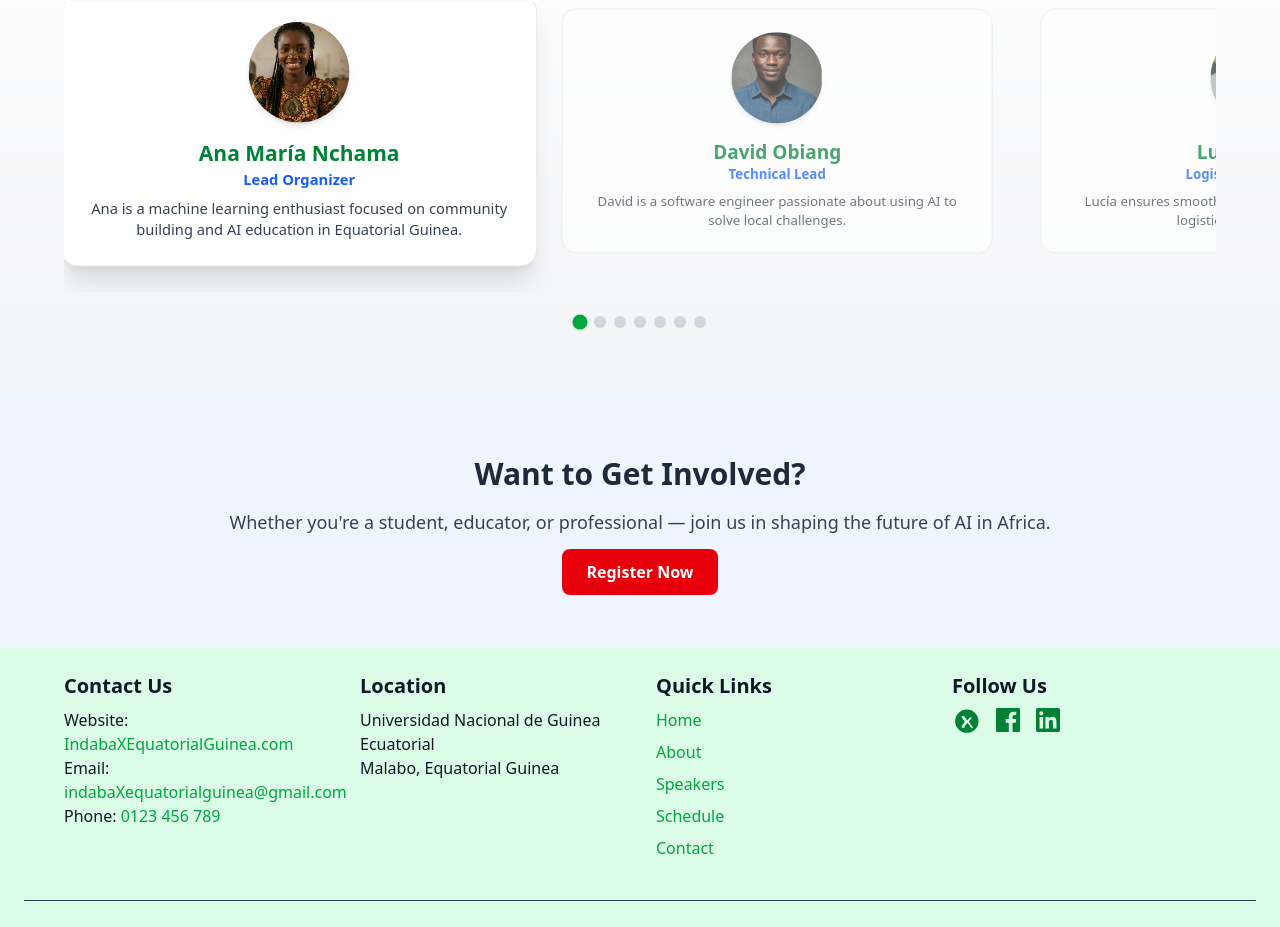
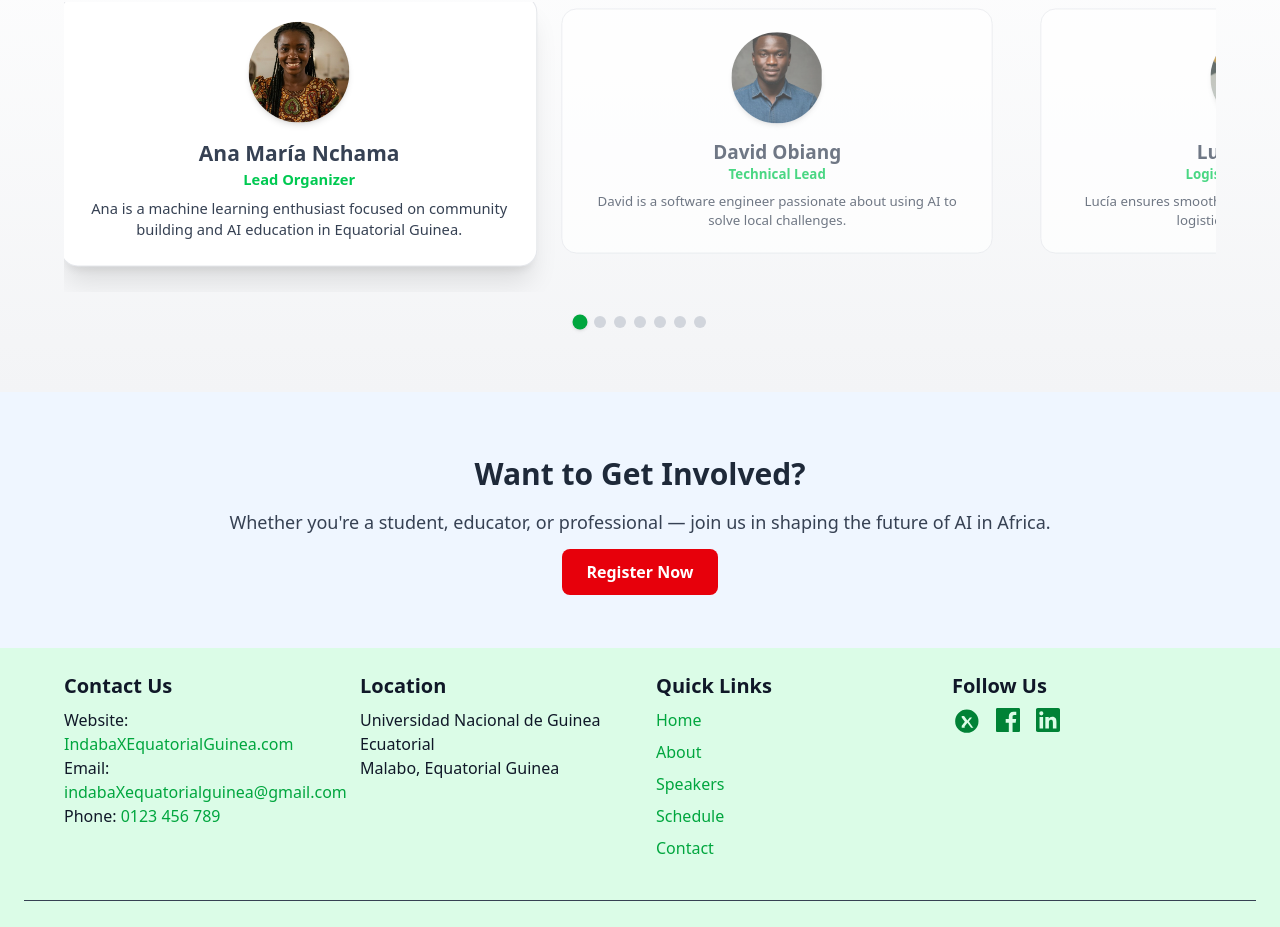
Before and after one commit to NeoPhetoane/IndabaX_Equatorial_Guinea, a React (Vite) app: page /about in a window 1280 px wide. Shown: the part 1184-2111 px from the top of the page. Built offline with nearby package versions, Linux system fonts and the light colour scheme.

Commit message:
Small styling changes(Colors).

```diff
--- a/src/components/OrganisingTeam.jsx
+++ b/src/components/OrganisingTeam.jsx
@@ -118,10 +118,8 @@ export default function OrganisingTeam() {
                 alt={member.name}
                 className="w-24 h-24 mx-auto rounded-full object-cover shadow-md mb-4"
               />
-              <h3 className="text-xl font-bold text-green-700">
-                {member.name}
-              </h3>
-              <p className="text-sm text-blue-600 font-semibold mb-2">
+              <h3 className="text-xl font-bold text-gray-700">{member.name}</h3>
+              <p className="text-sm text-green-500 font-semibold mb-2">
                 {member.role}
               </p>
               <p className="text-sm text-gray-700">{member.bio}</p>
--- a/src/components/Registration.jsx
+++ b/src/components/Registration.jsx
@@ -41,7 +41,7 @@ export default function Registration() {
 
       {/* Form */}
       <section className="min-h-screen text-gray-800">
-        <div className="min-h-screen bg-gradient-to-br from-green-50 to-green-100 flex flex-col items-center justify-center px-4">
+        <div className="min-h-screen bg-gradient-to-tr from-green-100 via-white to-red-100 flex flex-col items-center justify-center px-4">
           <h2 className="text-3xl font-extrabold mb-6 text-gray-800">
             Register Here
           </h2>
--- a/src/pages/Home.jsx
+++ b/src/pages/Home.jsx
@@ -63,7 +63,7 @@ export default function Home() {
       {/* Hero Section */}
       <section
         className="relative bg-cover bg-center text-white text-center py-65 px-4 sm:px-8 md:px-20"
-        style={{ backgroundImage: "url('/hero1.jpg')" }}
+        style={{ backgroundImage: "url('/hero12.jpg')" }}
       >
         <div className="absolute inset-0 bg-black/60"></div>
         <div className="relative z-10 max-w-4xl mx-auto flex flex-col items-center space-y-6">
```
Also changed, not shown: public/hero12.jpg (added).
